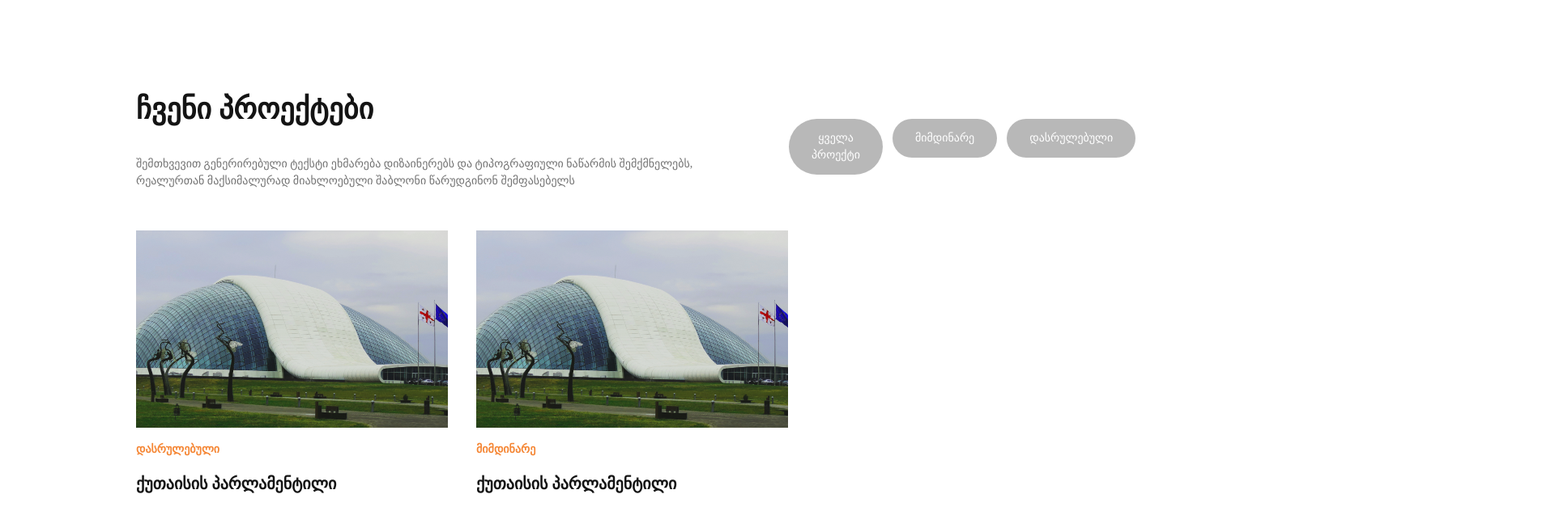
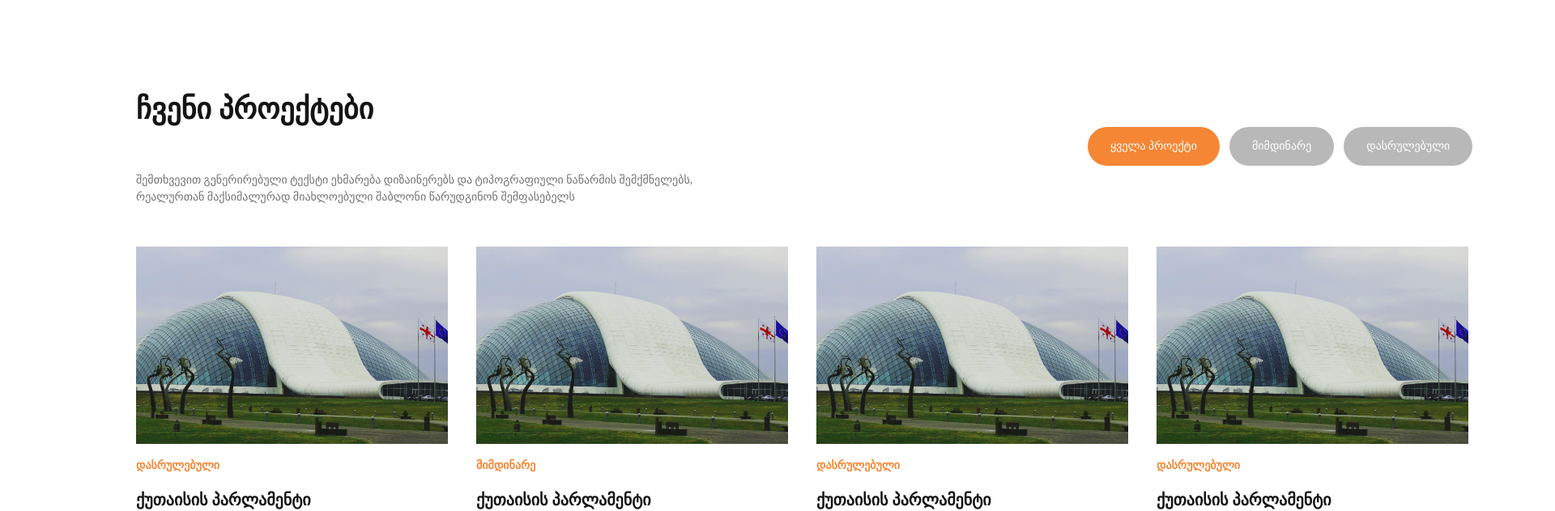
Before and after one commit to aberikashvili/casa-calda-react, a React (Vite) app: page / in a window 1280 px wide. Shown: the top 632 px of the page at 81% size, 1920 px wide, since content can reach past the window. Built offline with nearby package versions, Linux system fonts and the light colour scheme.

Commit message:
myprojects page modified

```diff
--- a/src/pages/MyProjects/MyProjects.scss
+++ b/src/pages/MyProjects/MyProjects.scss
@@ -1,26 +1,41 @@
 main {
   padding-left: 16px;
+  display: flex;
+  flex-direction: column;
+  align-items: center;
+
   @media screen and (min-width: 768px) {
+  display:block;
   padding-left: 160px;
   padding-right: 160px;
-  max-width: 1660px;
+  max-width: 1920px;
+
   }
+
 }
 .ourprojects{
+
 
   @media screen and (min-width: 768px) {
     display: flex;
     align-items: center;
     justify-content:space-between;
+    width: 1700px;
+
+    }
+}
+.ourprojects-h{
+  display: flex;
+  flex-direction: column;
+  align-items: center;
 
 
-    }
 }
 .ourprojects-h1{
   width: 234px;
   height: 36px;
   margin-top: 19px;
-  margin-right: 125px;
+
   color: var(--Black, #141414);
   font-family: Avenir Next Georgian;
   font-size: 24px;
@@ -32,13 +47,14 @@ main {
     height: 54px;
     margin-top: 100px;
     font-size: 36px;
+    margin-inline-end: auto;
   }
 }
 .ourprojects-h2 {
 
   width: 343px;
   height: 105px;
-  margin-right: 16px;
+
   color: rgba(20, 20, 20, 0.60);
   font-family: Avenir Next Georgian;
   font-size: 14px;
@@ -92,10 +108,11 @@ main {
 
 
   @media screen and (min-width: 768px) {
+    display: flex;
     flex-direction: row;
-    flex-wrap: wrap;
+    flex-wrap:wrap;
     gap: 20px;
-
+    width: 1920px;
   }
  img {
   width: 343px;
@@ -104,6 +121,7 @@ main {
   @media screen and (min-width: 768px) {
     width: 385px;
     height: 244px;
+
 
   }
  }
--- a/src/pages/MyProjects/MyProjects.tsx
+++ b/src/pages/MyProjects/MyProjects.tsx
@@ -1,3 +1,4 @@
+
 import './MyProjects.scss';
 import React, { useState } from 'react';
 import './MyProjects.scss';
@@ -9,42 +10,42 @@ const MyProjects = () => {
     {
       url:"./images/parliament.png",
       isDone:true,
-      title:"ქუთაისის პარლამენტილი"
+      title:"ქუთაისის პარლამენტი"
   },
   {
       url:"./images/parliament.png",
       isDone:false,
-      title:"ქუთაისის პარლამენტილი"
+      title:"ქუთაისის პარლამენტი"
   },
   {
       url:"./images/parliament.png",
       isDone:true,
-      title:"ქუთაისის პარლამენტილი"
+      title:"ქუთაისის პარლამენტი"
   },
   {
     url:"./images/parliament.png",
     isDone:true,
-    title:"ქუთაისის პარლამენტილი"
+    title:"ქუთაისის პარლამენტი"
 },
 {
   url:"./images/parliament.png",
   isDone:true,
-  title:"ქუთაისის პარლამენტილი"
+  title:"ქუთაისის პარლამენტი"
 },
 {
 url:"./images/parliament.png",
 isDone:true,
-title:"ქუთაისის პარლამენტილი"
+title:"ქუთაისის პარლამენტი"
 },
 {
 url:"./images/parliament.png",
 isDone:true,
-title:"ქუთაისის პარლამენტილი"
+title:"ქუთაისის პარლამენტი"
 },
 {
 url:"./images/parliament.png",
 isDone:true,
-title:"ქუთაისის პარლამენტილი"
+title:"ქუთაისის პარლამენტი"
 },
 {
 url:"./images/parliament.png",
@@ -76,6 +77,11 @@ title:"ქუთაისის პარლამენტი"
     }
   });
 console.log(filteredProjects)
+const buttonStyle = {
+  all: filter === 'all' ? { backgroundColor: ' #F58634' } : {},
+  inProgress: filter === 'inProgress' ? { backgroundColor: '#F58634' } : {},
+  completed: filter === 'completed' ? { backgroundColor: '#F58634' } : {},
+};
   return (
     <main>
       <section className="ourprojects">
@@ -88,9 +94,9 @@ console.log(filteredProjects)
         </h2>
         </div>
         <div className="buttons">
-          <button onClick={() => setFilter('all')}>ყველა პროექტი</button>
-          <button onClick={() => setFilter('inProgress')}>მიმდინარე</button>
-          <button onClick={() => setFilter('completed')}>დასრულებული</button>
+          <button onClick={() => setFilter('all')} style={buttonStyle.all} >ყველა პროექტი</button>
+          <button onClick={() => setFilter('inProgress')} style={buttonStyle.inProgress}>მიმდინარე</button>
+          <button onClick={() => setFilter('completed')} style={buttonStyle.completed}>დასრულებული</button>
         </div>
       </section>
 
```
